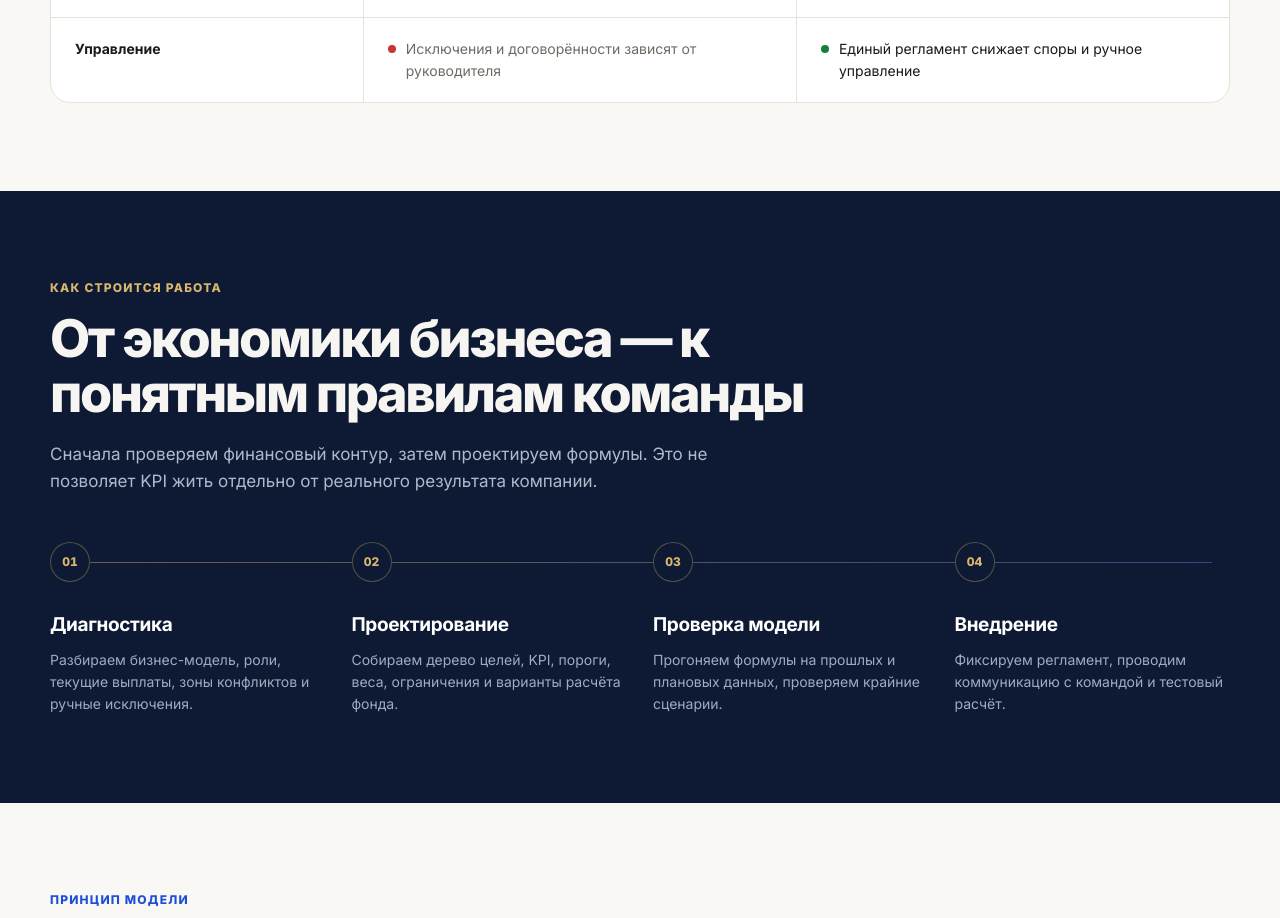
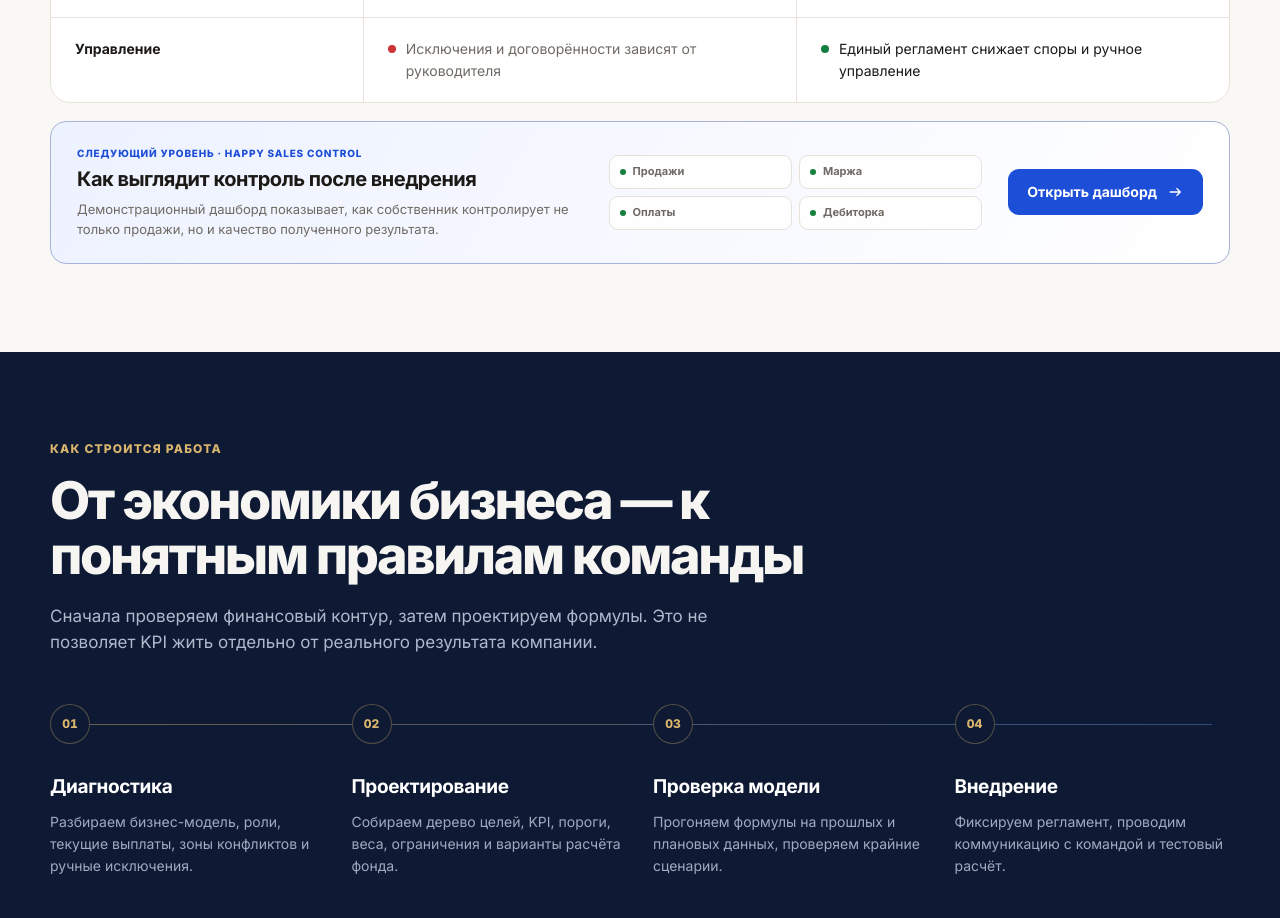
Before and after one commit to ridrid25/Motivation-offer, a plain HTML site: page index.html in a window 1280 px wide. Shown: the part 2883-3801 px from the top of the page. Drawn offline with Linux system fonts and the light colour scheme.

Commit message:
Связать лендинг с Happy Sales Control
Co-authored-by: ridrid <ridrusia@gmail.com>

```diff
--- a/index.html
+++ b/index.html
@@ -1202,6 +1202,74 @@
       background: var(--green);
     }
 
+    .control-bridge {
+      margin-top: 18px;
+      padding: 24px 26px;
+      display: grid;
+      grid-template-columns: minmax(0, 1.15fr) minmax(280px, .85fr) auto;
+      align-items: center;
+      gap: 26px;
+      border: 1px solid color-mix(in srgb, var(--primary) 32%, var(--line));
+      border-radius: 16px;
+      background: linear-gradient(120deg, var(--surface-blue), var(--surface));
+    }
+
+    .bridge-kicker {
+      display: block;
+      margin-bottom: 6px;
+      color: var(--primary);
+      font-size: 10px;
+      font-weight: 800;
+      letter-spacing: .08em;
+      text-transform: uppercase;
+    }
+
+    .control-bridge h3 {
+      margin: 0;
+      font-size: 20px;
+      letter-spacing: -.025em;
+      line-height: 1.25;
+    }
+
+    .control-bridge p {
+      margin: 7px 0 0;
+      color: var(--muted);
+      font-size: 13px;
+    }
+
+    .bridge-signals {
+      display: grid;
+      grid-template-columns: repeat(2, 1fr);
+      gap: 7px;
+    }
+
+    .bridge-signals span {
+      min-height: 34px;
+      padding: 0 10px;
+      display: flex;
+      align-items: center;
+      gap: 7px;
+      border: 1px solid var(--line);
+      border-radius: 9px;
+      color: var(--muted);
+      background: color-mix(in srgb, var(--surface) 86%, transparent);
+      font-size: 11px;
+      font-weight: 700;
+    }
+
+    .bridge-signals span::before {
+      content: "";
+      width: 6px;
+      height: 6px;
+      flex: 0 0 auto;
+      border-radius: 50%;
+      background: var(--green);
+    }
+
+    .control-bridge .button {
+      white-space: nowrap;
+    }
+
     .process-section {
       color: var(--navy-text);
       background: var(--navy);
@@ -1744,6 +1812,15 @@
         grid-template-columns: 1fr;
       }
 
+      .control-bridge {
+        grid-template-columns: 1fr auto;
+      }
+
+      .bridge-signals {
+        grid-column: 1 / -1;
+        grid-row: 2;
+      }
+
       .cta-grid {
         grid-template-columns: 1fr;
       }
@@ -1865,6 +1942,21 @@
 
       .comparison-row {
         grid-template-columns: 1fr;
+      }
+
+      .control-bridge {
+        padding: 20px;
+        grid-template-columns: 1fr;
+        gap: 18px;
+      }
+
+      .bridge-signals {
+        grid-column: auto;
+        grid-row: auto;
+      }
+
+      .control-bridge .button {
+        width: 100%;
       }
 
       .comparison-row > div {
@@ -2339,6 +2431,24 @@
             <div class="comparison-state after"><span class="state-dot"></span><span>Единый регламент снижает споры и ручное управление</span></div>
           </div>
         </div>
+
+        <aside class="control-bridge" aria-label="Демонстрационный модуль контроля качества продаж">
+          <div>
+            <span class="bridge-kicker">Следующий уровень · Happy Sales Control</span>
+            <h3>Как выглядит контроль после внедрения</h3>
+            <p>Демонстрационный дашборд показывает, как собственник контролирует не только продажи, но и качество полученного результата.</p>
+          </div>
+          <div class="bridge-signals" aria-label="Контролируемые показатели">
+            <span>Продажи</span>
+            <span>Маржа</span>
+            <span>Оплаты</span>
+            <span>Дебиторка</span>
+          </div>
+          <a class="button button-primary" href="https://happysalescontrol.ridfinance.ru/" target="_blank" rel="noopener">
+            Открыть дашборд
+            <svg viewBox="0 0 24 24" fill="none" stroke="currentColor" stroke-width="1.8" aria-hidden="true"><path d="M5 12h14m-5-5 5 5-5 5"/></svg>
+          </a>
+        </aside>
       </div>
     </section>
 
```
